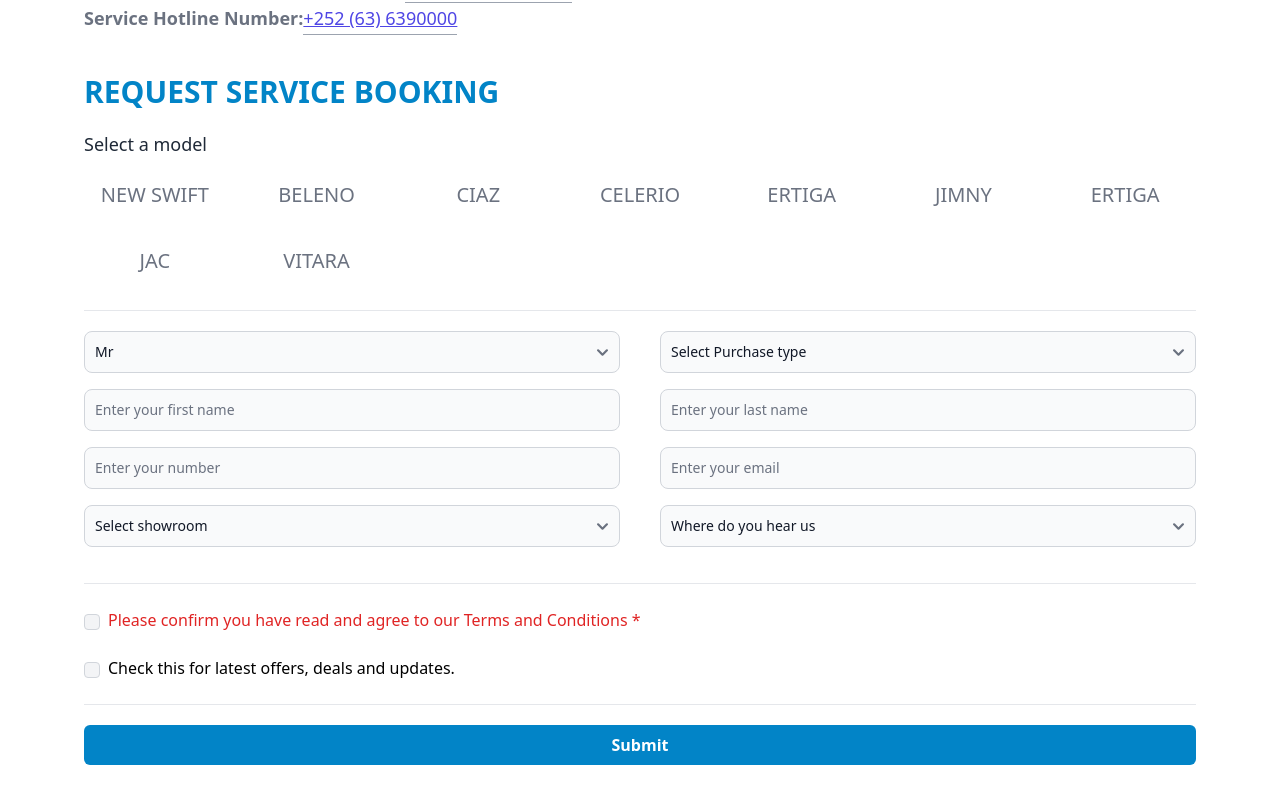
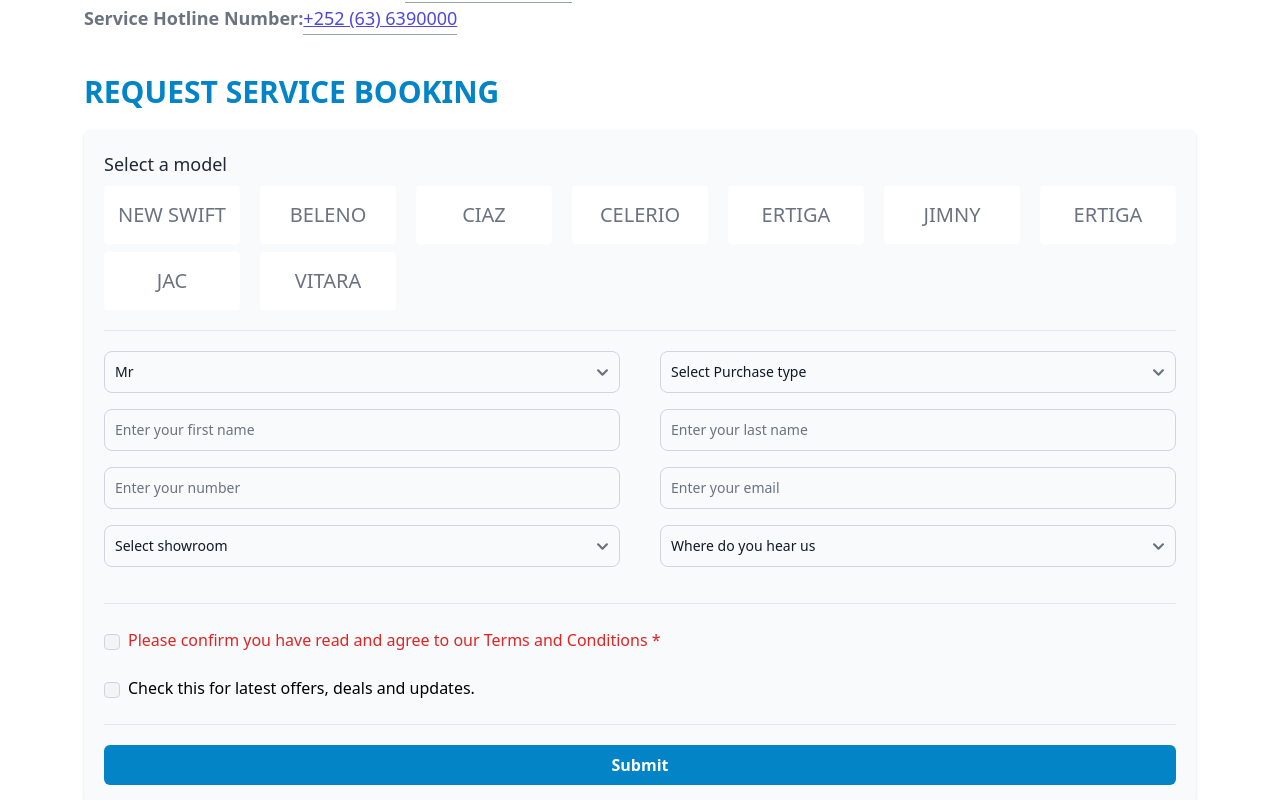
Before and after one commit to janogale/matco, a Next.js app: page /book-service in a window 1280 px wide. Shown: the part 1020-1820 px from the top of the page. Built offline with nearby package versions, Linux system fonts and the light colour scheme.

Commit message:
fix style

```diff
--- a/app/book-service/page.tsx
+++ b/app/book-service/page.tsx
@@ -83,7 +83,9 @@
         <div className="text-3xl font-semibold uppercase text-sky-600 mb-5">
           <div>Request Service booking</div>
         </div>
+        <div className="shadow rounded-md p-5 mt-5 bg-gray-50">
         <GetQouteForm />
+        </div>
       </div>
     </Container>
   );
--- a/app/genuine-parts/page.tsx
+++ b/app/genuine-parts/page.tsx
@@ -51,7 +51,9 @@
         <div className="text-xl font-semibold uppercase text-gray-600 my-5">
           <div>Request a Quote – Genuine Parts</div>
         </div>
+        <div className="shadow rounded-md p-5 mt-5 bg-gray-50">
         <GetQouteForm />
+        </div>
       </div>
     </Container>
   );
```
